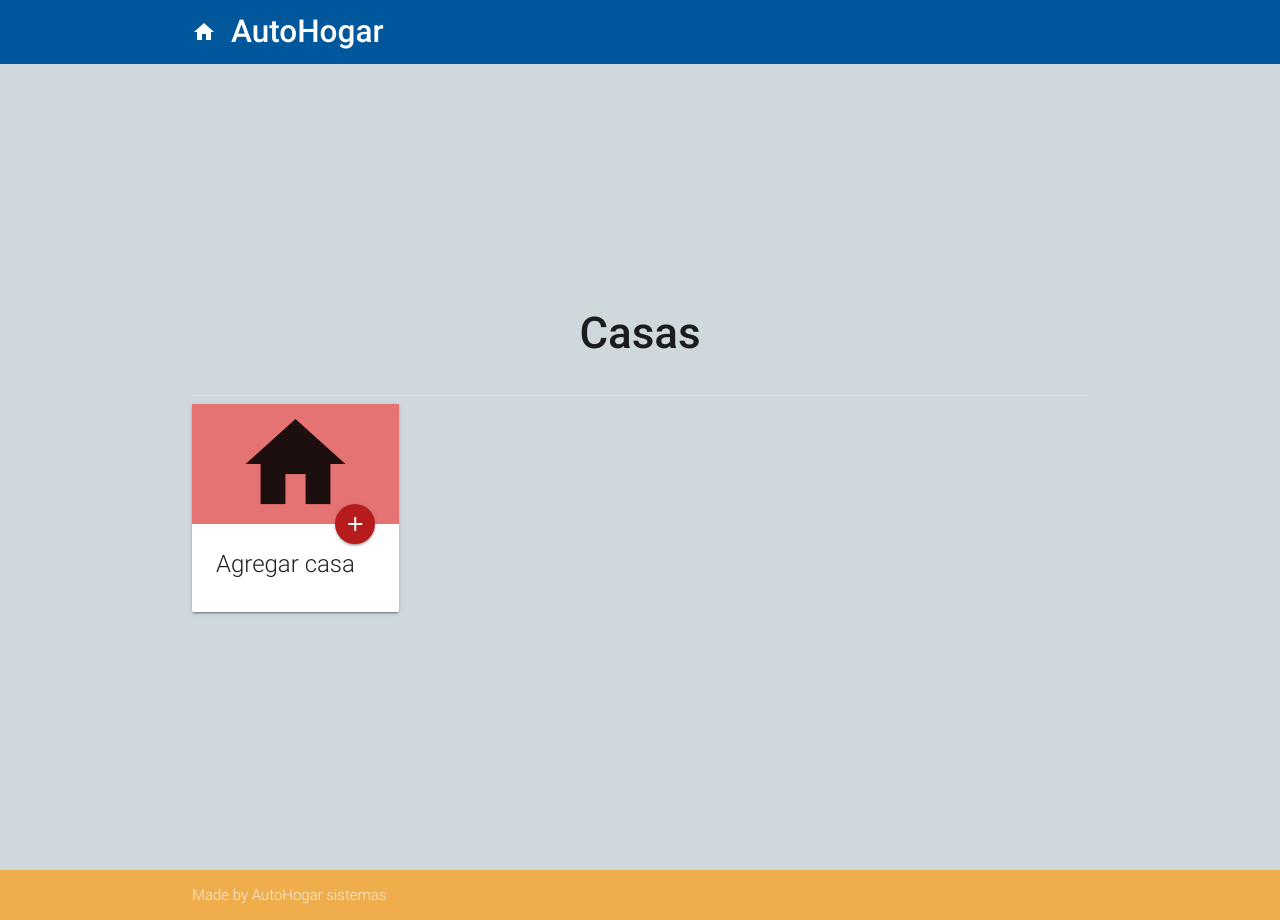
After one commit to paslo22/AutoHogar, a Django app: template web/templates/web/casas.html in a window 1280 px wide. The commit adds this page. Run offline with Django 3.2, Linux system fonts and the light colour scheme; the template is opened without the code that fills it, so the values that code supplies are empty.

Commit message:
Fix url in .js. Added addHouse funcionality.

```diff
--- a/web/static/web/js/garage.js
+++ b/web/static/web/js/garage.js
@@ -4,11 +4,11 @@ $(document).ready(function() {
 		var garage = this
 		$('.abrirG',garage).click(function(event) {
 			event.preventDefault();
-			$.post('garage/', {id:$('input',$(this)).val(),op:'abrir'});
+			$.post('/web/garage/', {id:$('input',$(this)).val(),op:'abrir'});
 		});
 		$('.cerrarG',garage).click(function(event) {
 			event.preventDefault();
-			$.post('garage/', {id:$('input',$(this)).val(),op:'cerrar'});
+			$.post('/web/garage/', {id:$('input',$(this)).val(),op:'cerrar'});
 		});
 	});
 });
--- a/web/static/web/js/light.js
+++ b/web/static/web/js/light.js
@@ -5,7 +5,7 @@ $(document).ready(function() {
 		$('.estado',light).change(function(event) {
 			$('#encendido',light).toggle(1000);
 			$('#apagado',light).toggle(1000);
-			$.post('luz/', {id:$(this).prop('value')});
+			$.post('/web/luz/', {id:$(this).prop('value')});
 		});
 	});
 });
--- a/web/static/web/js/temp.js
+++ b/web/static/web/js/temp.js
@@ -9,7 +9,7 @@ $(document).ready(function() {
 
 function obtenerTemp() {
 	setTimeout(obtenerTemp,60000)
-	$.get('termometro/', {id:$('.temp').prop('id')}, function(data) {
+	$.get('/web/termometro/', {id:$('.temp').prop('id')}, function(data) {
 		$('.tempText').text(data['t']+'°C')
 	});
 };
--- a/web/templates/web/base.html
+++ b/web/templates/web/base.html
@@ -18,21 +18,26 @@
 </head>
 <body>
 	<ul id="dropdown1" class="dropdown-content">
+		<li><a href="{% url 'addHouse' %}">Agregar casa</a></li>
+		<li><a href="">Agregar dispositivo</a></li>
+		<li><a href="">Crear nueva lista</a></li>
+		<li class="divider"></li>
 		<li><a href="{% url 'logout' %}?next={{request.path}}">Salir</a></li>
 	</ul>
-	<ul id="dropdown2" class="dropdown-content">
-		<li><a href="{% url 'logout' %}?next={{request.path}}">salir</a></li>
+	<ul id="mobile" class="side-nav">
+		<li><a href="{% url 'addHouse' %}">Agregar casa</a></li>
+		<li><a href="">Agregar dispositivo</a></li>
+		<li><a href="">Crear nueva lista</a></li>
+		<li class="divider"></li>
+		<li><a href="{% url 'logout' %}?next={{request.path}}">Salir</a></li>
 	</ul>
 	<nav class="light-blue darken-4" role="navigation">
-		<div class="nav-wrapper container"><a id="logo-container" href="{% url 'index' %}" class="brand-logo"><i class="material-icons">home</i><strong>AutoHogar</strong></a>
+		<div class="nav-wrapper container"><a id="logo-container" href="{% url 'casas' %}" class="brand-logo"><i class="material-icons">home</i><strong>AutoHogar</strong></a>
 		{% if user.is_authenticated %}
+			<a href="#" data-activates="mobile" class="button-collapse"><i class="material-icons">menu</i></a>
 			<ul class="right hide-on-med-and-down">
 				<li><a class="dropdown-button" href="#!" data-activates="dropdown1">{{user}}<i class="material-icons right">arrow_drop_down</i></a></li>
 			</ul>
-			<ul id="nav-mobile" class="side-nav">
-				<li><a class="dropdown-button" href="#!" data-activates="dropdown2">{{user}}<i class="material-icons right">arrow_drop_down</i></a></li>
-			</ul>
-			<a href="#" data-activates="nav-mobile" class="button-collapse"><i class="material-icons">menu</i></a>
 		{% endif %}
 		</div>
 	</nav>
@@ -49,6 +54,13 @@
 	<script type="text/javascript" src="{% static 'web/js/vendor/jquery-3.1.1.min.js' %}"></script>
 	<script type="text/javascript" src="{% static 'web/js/vendor/materialize.min.js' %}"></script>
 	<script type="text/javascript" src="{% static 'web/js/main.js' %}"></script>
+	<script type="text/javascript">
+		{% if messages %}
+			{% for message in messages %}
+				Materialize.toast("{{message}}", 4000);
+			{% endfor %}
+		{% endif %}
+	</script>
 
 	{% block extraScripts %}{% endblock extraScripts %}
 </body>
--- /dev/null
+++ b/web/templates/web/casas.html
@@ -0,0 +1,48 @@
+{% extends "web/base.html" %}
+
+{% block title %}Casas | AutoHogar{% endblock title %}
+
+{% block content %}
+<div class="container">
+	<div class="section">
+		<div class="row">
+			<h3 class="center-align"><strong>Casas</strong></h3>
+		</div>
+		<div class="divider"></div>
+		<div class="row">
+			{% for h in houses %}
+				<div class="col s12 m4 l3">
+					<div class="card hoverable">
+						<div class="card-image">
+							<div class="blue lighten-2" style="width:100%;height:120px;">
+								<h5 class="center-align" style="margin:0px;">
+									<i class="material-icons" style="font-size:120px;">home</i>
+								</h5>
+							</div>
+							<a href="{% url 'dispositivos' h.pk %}" class="btn-floating halfway-fab waves-effect waves-light blue darken-4"><i class="material-icons">send</i></a>
+						</div>
+						<div class="card-content">
+							<span class="card-title grey-text text-darken-4">{{h.nombre}}</span>
+						</div>
+					</div>
+				</div>
+			{% endfor %}
+			<div class="col s12 m4 l3">
+				<div class="card hoverable">
+					<div class="card-image">
+						<div class="red lighten-2" style="width:100%;height:120px;">
+							<h5 class="center-align" style="margin:0px;">
+								<i class="material-icons" style="font-size:120px;">home</i>
+							</h5>
+						</div>
+						<a href="{% url 'addHouse' %}" class="btn-floating halfway-fab waves-effect waves-light red darken-4"><i class="material-icons">add</i></a>
+					</div>
+					<div class="card-content">
+						<span class="card-title grey-text text-darken-4">Agregar casa</span>
+					</div>
+				</div>
+			</div>
+		</div>
+	</div>
+</div>
+{% endblock content %}
--- a/web/templates/web/garage.html
+++ b/web/templates/web/garage.html
@@ -12,7 +12,7 @@
 		</div>
 		<div class="card-reveal">
 			<span class="card-title grey-text text-darken-4">{{d.nombre}}<i class="material-icons right">close</i></span>
-			<p>I am a very simple card. I am good at containing small bits of information.I am convenient because I require little markup to use effectively.</p>
+			<p>{# Here will go a simple description #}</p>
 		</div>
 		<div class="card-action">
 			<a href="" class='abrirG'><input hidden value='{{d.garage.id}}'>Abrir</a>
--- a/web/templates/web/light.html
+++ b/web/templates/web/light.html
@@ -17,7 +17,7 @@
 		</div>
 		<div class="card-reveal">
 			<span class="card-title grey-text text-darken-4">{{d.nombre}}<i class="material-icons right">close</i></span>
-			<p>I am a very simple card. I am good at containing small bits of information.I am convenient because I require little markup to use effectively.</p>
+			<p>{# Here will go a simple description #}</p>
 		</div>
 		<div class="card-action">
 			<div class="switch right-align" id="switchRed">
--- a/web/templates/web/lightD.html
+++ b/web/templates/web/lightD.html
@@ -17,7 +17,7 @@
 		</div>
 		<div class="card-reveal">
 			<span class="card-title grey-text text-darken-4">{{d.nombre}}<i class="material-icons right">close</i></span>
-			<p>I am a very simple card. I am good at containing small bits of information.I am convenient because I require little markup to use effectively.</p>
+			<p>{# Here will go a simple description #}</p>
 		</div>
 		<div class="card-action" style="height:63px;">
 			<p class="range-field" style="margin-top:0px;margin-bottom:0px;" id="rangeRed">
```
Also changed, not shown: web/templates/web/addHouse.html (added, +26 -0 lines), web/templates/web/index.html (+3 -5 lines).
